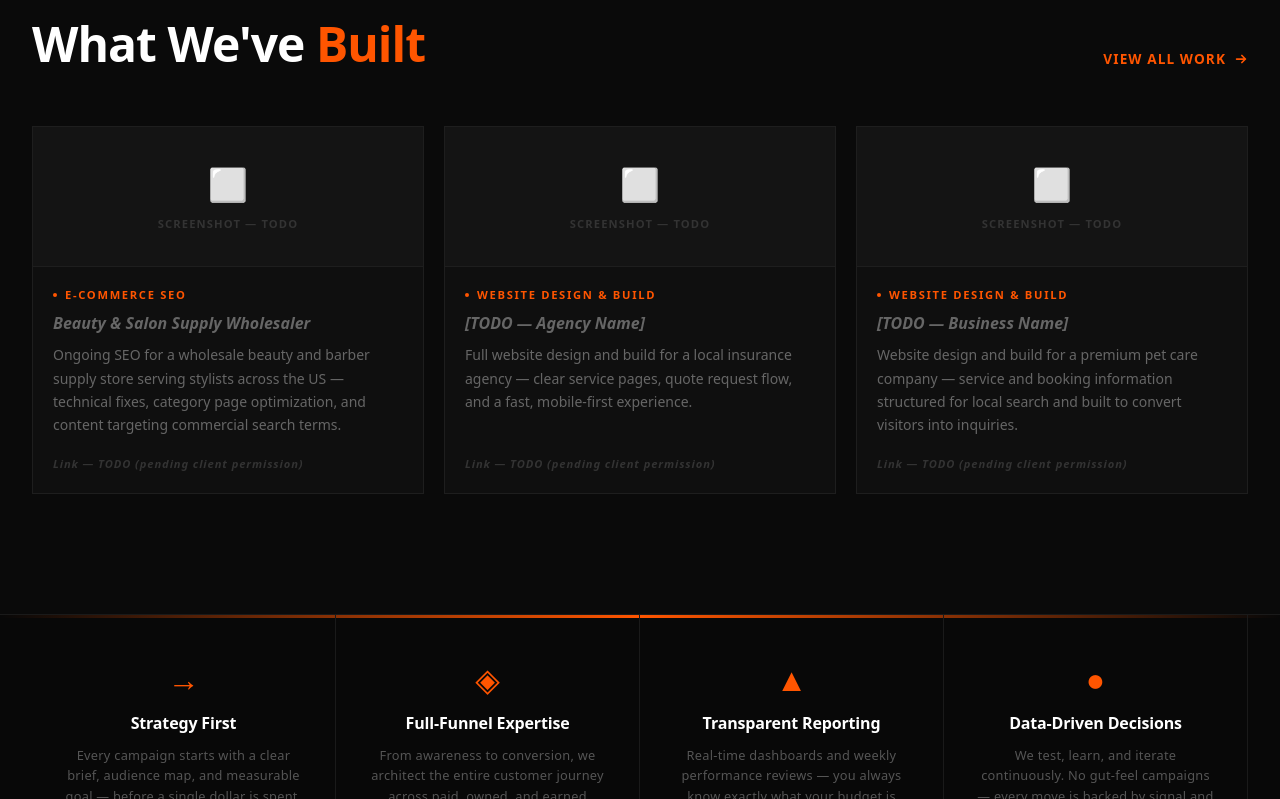
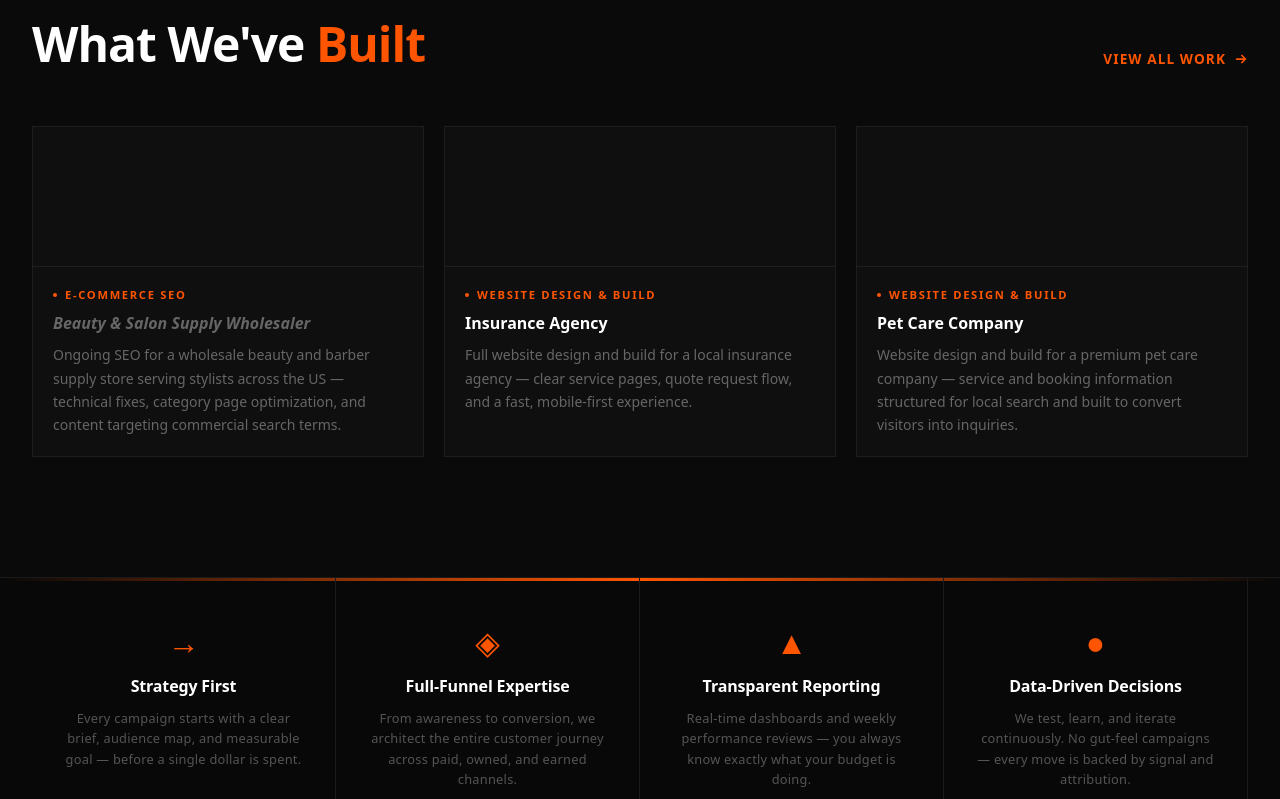
Before and after one commit to abrahamqdiaz-a11y/echelonfox, a Next.js app: page / in a window 1280 px wide. Shown: the part 3781-4580 px from the top of the page. Built offline with nearby package versions, Linux system fonts and the light colour scheme.

Commit message:
Clean up work cards: real industry names, remove TODO placeholders
- Insurance agency and pet care cards now show proper industry names
- Remove Screenshot/Link TODO visible text from cards

https://claude.ai/code/session_01EqmRs9Y1kHgdbn8A4yFEaK

```diff
--- a/components/WorkCard.tsx
+++ b/components/WorkCard.tsx
@@ -62,13 +62,7 @@ export default function WorkCard({ card, compact = false }: WorkCardProps) {
             style={{ width: "100%", height: "100%", objectFit: "cover" }}
           />
         ) : (
-          <div style={{ textAlign: "center" }}>
-            <div style={{ color: "#333", fontSize: "2rem", marginBottom: "8px" }}>⬜</div>
-            <div style={{ color: "#333", fontSize: "0.7rem", fontWeight: 700, letterSpacing: "0.1em", textTransform: "uppercase" }}>
-              {/* TODO: Replace with real screenshot */}
-              Screenshot — TODO
-            </div>
-          </div>
+          <div style={{ width: "100%", height: "100%", background: "#0f0f0f" }} />
         )}
       </div>
 
@@ -126,12 +120,7 @@ export default function WorkCard({ card, compact = false }: WorkCardProps) {
             </svg>
           </a>
         )}
-        {/* TODO: Uncomment and set link once client permission is obtained */}
-        {card.linkTodo && (
-          <div style={{ marginTop: "auto", paddingTop: "12px", color: "#333", fontSize: "0.7rem", fontWeight: 700, letterSpacing: "0.08em", fontStyle: "italic" }}>
-            Link — TODO (pending client permission)
-          </div>
-        )}
+        {card.linkTodo && null}
       </div>
     </div>
   );
--- a/lib/work-data.ts
+++ b/lib/work-data.ts
@@ -14,25 +14,19 @@ export const projects: WorkCardData[] = [
     // TODO: Add link once client permission is confirmed
   },
   {
-    // TODO: Replace with real agency name
-    name: "[TODO — Agency Name]",
-    nameTodo: true,
+    name: "Insurance Agency",
     category: "Website Design & Build",
     description:
       "Full website design and build for a local insurance agency — clear service pages, quote request flow, and a fast, mobile-first experience.",
     imageTodo: true,
     linkTodo: true,
-    // TODO: Add live URL
   },
   {
-    // TODO: Replace with real business name
-    name: "[TODO — Business Name]",
-    nameTodo: true,
+    name: "Pet Care Company",
     category: "Website Design & Build",
     description:
       "Website design and build for a premium pet care company — service and booking information structured for local search and built to convert visitors into inquiries.",
     imageTodo: true,
     linkTodo: true,
-    // TODO: Add live URL
   },
 ];
```
